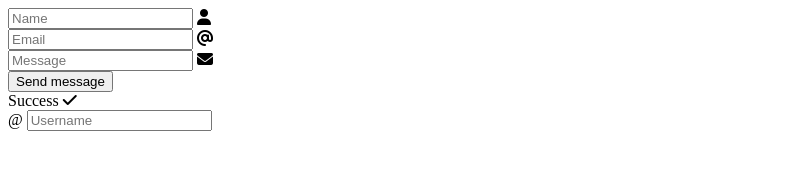
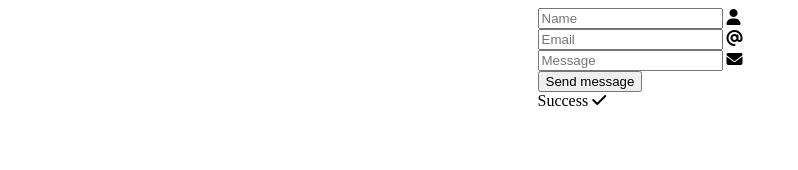
Before and after one commit to PedritoHDR/contact-form, a plain HTML site: page index.html in a window 1280 px wide. Shown: the whole page, without its empty margins (0-798 px from the left). Drawn offline with nearby package versions, Linux system fonts and the light colour scheme.

Commit message:
Align to middle

```diff
--- a/index.html
+++ b/index.html
@@ -7,6 +7,7 @@
     <title>contact</title>
     <script src="https://cdn.jsdelivr.net/npm/bootstrap@5.3.0/dist/js/bootstrap.min.js" integrity="sha384-fbbOQedDUMZZ5KreZpsbe1LCZPVmfTnH7ois6mU1QK+m14rQ1l2bGBq41eYeM/fS" crossorigin="anonymous"></script>
     <link rel="stylesheet" href="https://cdnjs.cloudflare.com/ajax/libs/font-awesome/6.4.0/css/all.min.css" integrity="sha512-iecdLmaskl7CVkqkXNQ/ZH/XLlvWZOJyj7Yy7tcenmpD1ypASozpmT/E0iPtmFIB46ZmdtAc9eNBvH0H/ZpiBw==" crossorigin="anonymous" referrerpolicy="no-referrer" />
+    <link rel="stylesheet" href="/style.css">
 </head>
 <body>
 
@@ -31,11 +32,6 @@
         </form>
     </div>
 
-    <div class="input-group flex-nowrap">
-        <span class="input-group-text" id="addon-wrapping">@</span>
-        <input type="text" class="form-control" placeholder="Username" aria-label="Username" aria-describedby="addon-wrapping">
-    </div>
-
     <script src="/index.js"></script>
     <script src="https://cdn.jsdelivr.net/npm/@popperjs/core@2.11.8/dist/umd/popper.min.js" integrity="sha384-I7E8VVD/ismYTF4hNIPjVp/Zjvgyol6VFvRkX/vR+Vc4jQkC+hVqc2pM8ODewa9r" crossorigin="anonymous"></script>
     <script src="https://code.jquery.com/jquery-3.7.0.min.js" integrity="sha256-2Pmvv0kuTBOenSvLm6bvfBSSHrUJ+3A7x6P5Ebd07/g=" crossorigin="anonymous"></script>
--- /dev/null
+++ b/style.css
@@ -0,0 +1,5 @@
+body {
+    display: flex;
+    justify-content: center;
+    align-items: center;
+}
```
